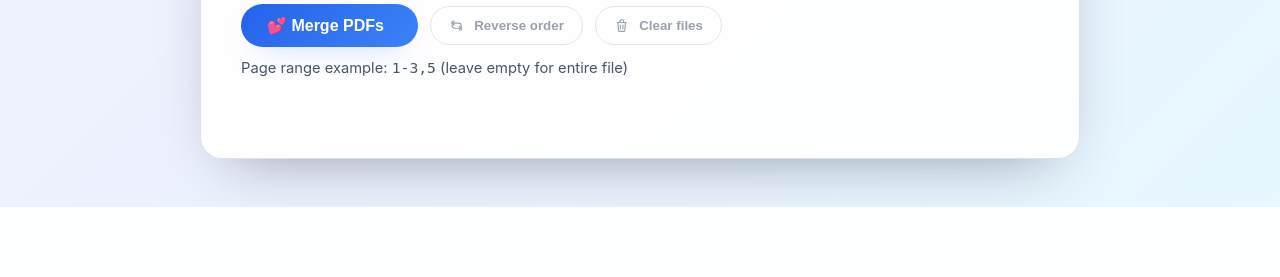
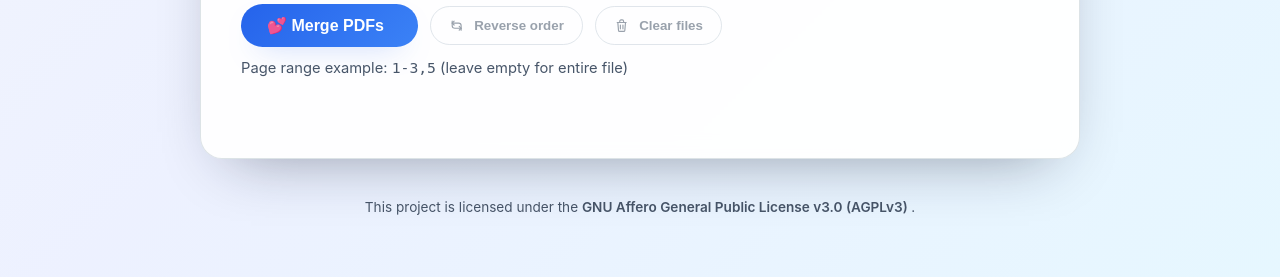
Before and after one commit to Mugen-Houyou/fastapi-pdf-merger, a FastAPI app: page / in a window 1280 px wide. Shown: the part 865-1142 px from the top of the page. Before the commit the page ends 1072 px from the top, so only its background shows below. Run offline with FastAPI, Linux system fonts and the light colour scheme; some web fonts are replaced.

Commit message:
Add footer highlighting AGPLv3 licensing

```diff
--- a/app/static/css/app.css
+++ b/app/static/css/app.css
@@ -31,6 +31,24 @@ body.app {
 
 .container {
     width: min(880px, 100%);
+}
+
+.site-footer {
+    margin-top: 40px;
+    text-align: center;
+    font-size: 0.85rem;
+    color: var(--muted);
+}
+
+.site-footer a {
+    color: inherit;
+    font-weight: 600;
+    text-decoration: none;
+}
+
+.site-footer a:hover,
+.site-footer a:focus {
+    text-decoration: underline;
 }
 
 .hero {
--- a/app/templates/base.html
+++ b/app/templates/base.html
@@ -12,6 +12,14 @@
 <body class="app">
   <div class="container">
     {% block body %}{% endblock %}
+    <footer class="site-footer">
+      <p>
+        This project is licensed under the
+        <a href="https://www.gnu.org/licenses/agpl-3.0.en.html" target="_blank" rel="noopener">
+          GNU Affero General Public License v3.0 (AGPLv3)
+        </a>.
+      </p>
+    </footer>
   </div>
   <script>
     // 서버값을 JS에서 쓰기 위한 전역(필요 최소한만)
```
